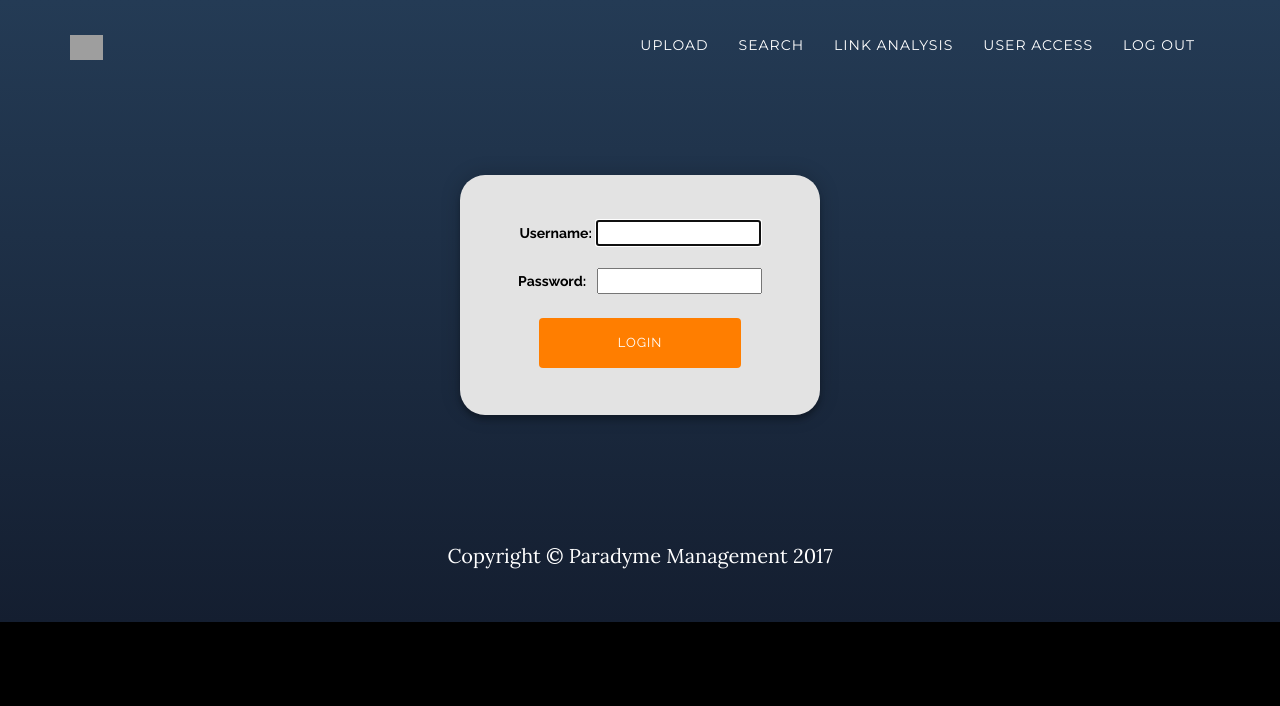
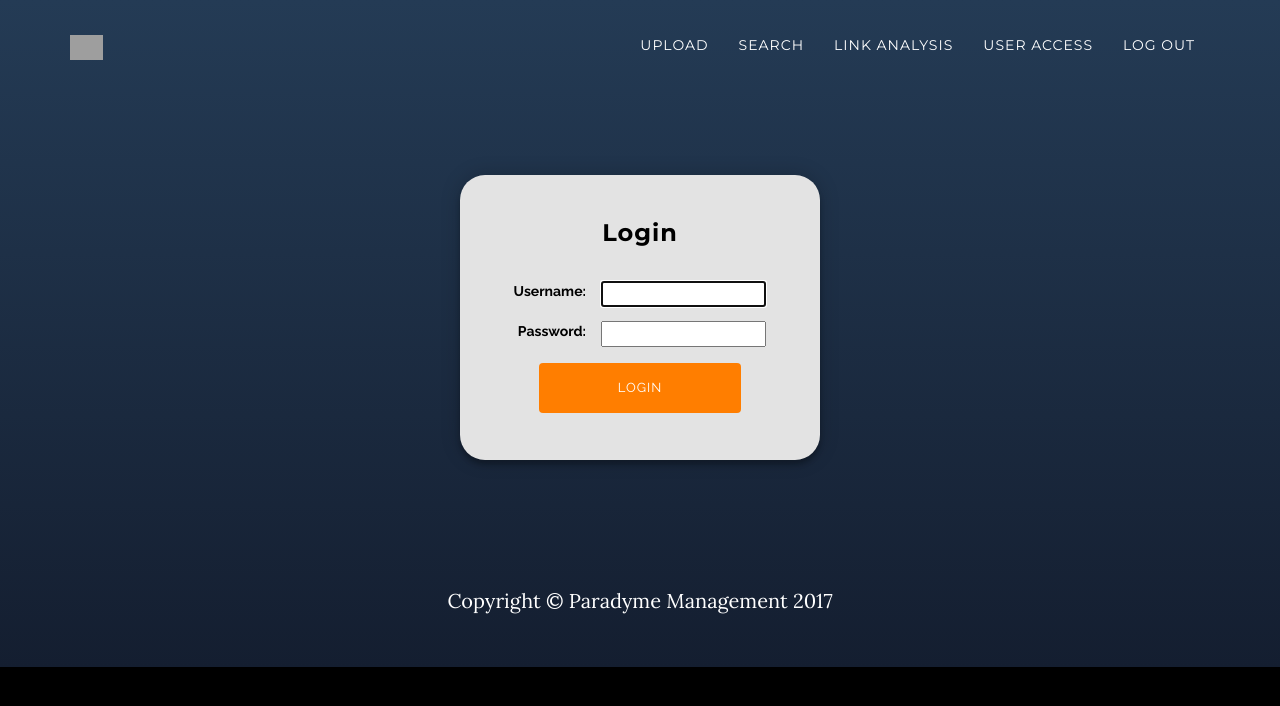
Before and after one commit to jeekang/RSR, a Django app: page /accounts/login/ in a window 1280 px wide. Shown: the top 706 px of the page. Run offline with Django 3.2, Linux system fonts and the light colour scheme; some libraries are stand-ins or nearby versions; grey boxes are pictures that could not be loaded.

Commit message:
Merge branch 'RSR-UI' into RSR-Ingest

```diff
--- a/ParadymeIntern/RSR/templates/navigation.html
+++ b/ParadymeIntern/RSR/templates/navigation.html
@@ -6,6 +6,20 @@
                    @import url(https://fonts.googleapis.com/css?family=Raleway:100,400,700);
 
                    /* box */
+                    .left{
+                         width: 30%;
+                         float: left;
+                         text-align: right;
+                    }
+
+                    .right{
+                        width: 65%;
+                        margin-left: 10px;
+                        float:left;
+                    }
+                    h3{
+                        text-transform: none !important;
+                    }
                    .box {
                       background:#F5F5F5  ;
                       width:30%;
--- a/ParadymeIntern/RSR/templates/registration/login.html
+++ b/ParadymeIntern/RSR/templates/registration/login.html
@@ -10,19 +10,26 @@
 
  <form method="post" action="{% url 'login' %}">
     {% csrf_token %}
+
     <div style="color:#000000">
 
+        <h3>Login</h3>
+        <div class ="left">
+        {{ form.username.label_tag }}
+        </div>
 
-        {{ form.username.label_tag }}
-
-
+         <div class ="right">
         {{ form.username }}
+         </div>
         <br />
         <br />
+         <div class ="left">
         {{ form.password.label_tag }}
-        &nbsp;
+         </div>
 
+         <div class ="right">
         {{ form.password }}
+         </div>
 
 
     <br><br>
```
Lines whose indentation alone changed are shown as unchanged.
